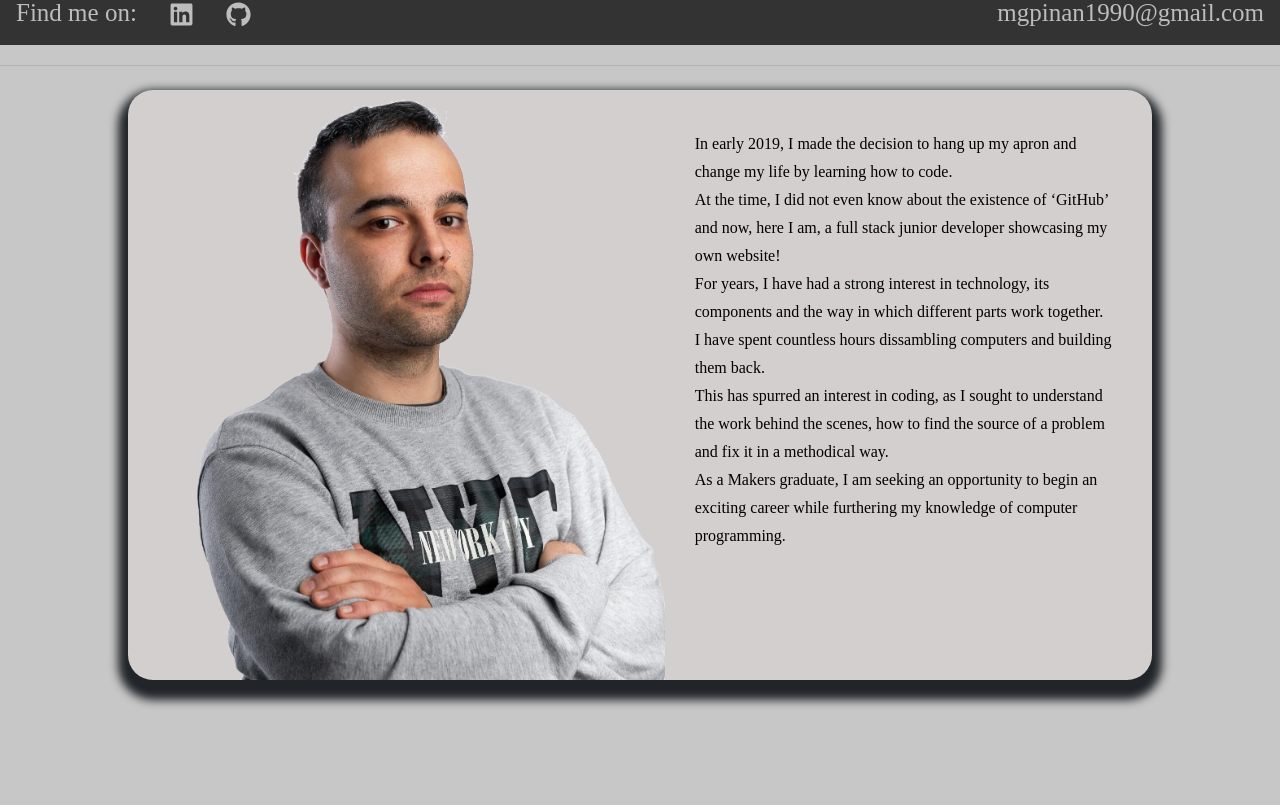
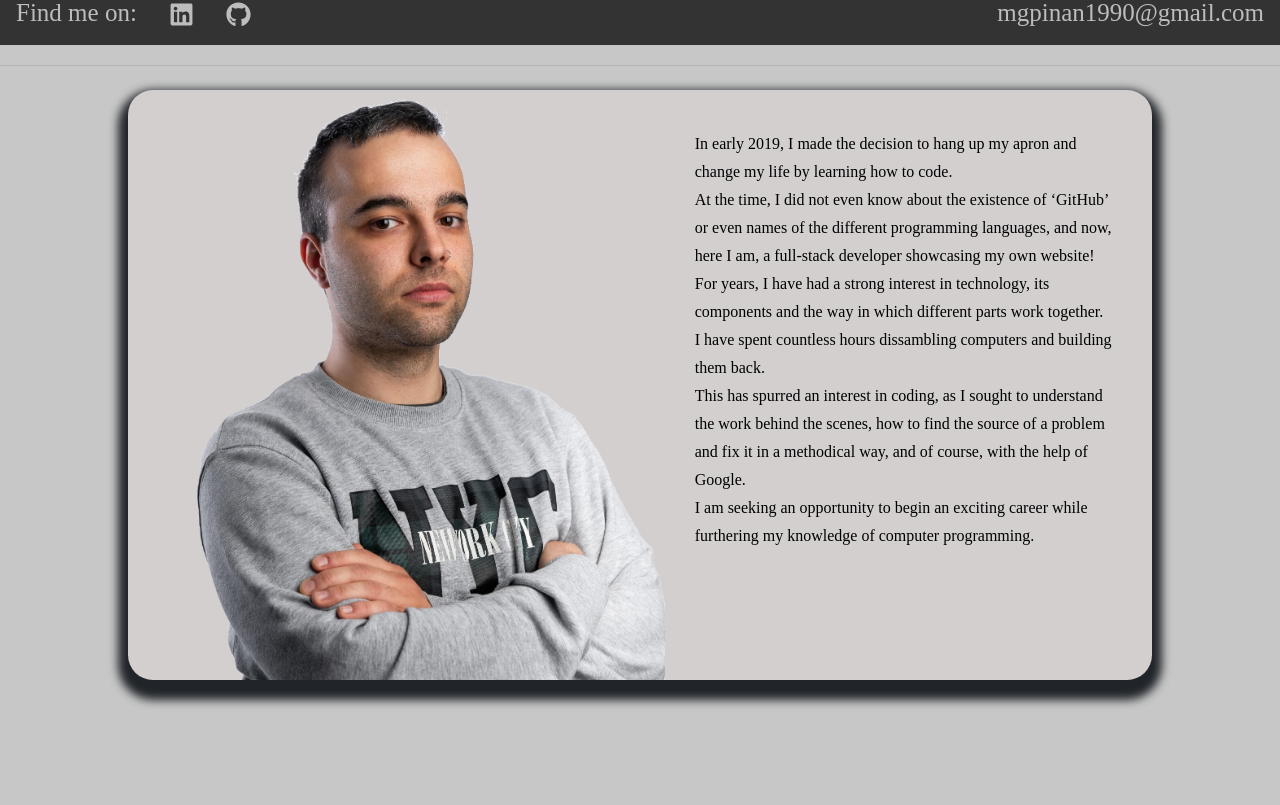
Before and after one commit to Mpinan/Netlify, a React (Create React App) app: page / in a window 1280 px wide. Shown: the part 755-1560 px from the top of the page. Built offline with nearby package versions, Linux system fonts and the light colour scheme.

Commit message:
updated info

```diff
--- a/src/Components/aboutme.jsx
+++ b/src/Components/aboutme.jsx
@@ -6,7 +6,7 @@ const About = () => {
 
     return (
             <div id="aboutme">
-                <div className="aboutme" style={{width:'100%', margin:'auto'}}>
+              <div className="aboutme" style={{width:'100%', margin:'auto'}}>
                 <h1 className="display-5">
                     <br/>
                         About me
@@ -24,8 +24,8 @@ const About = () => {
                             <p>
                                 In early 2019, I made the decision to hang up my apron and change my life by learning how to code.
                             <br/>
-                                At the time, I did not even know about the existence of ‘GitHub’ and now, here I am, a full stack
-                                junior developer showcasing my own website!
+                                At the time, I did not even know about the existence of ‘GitHub’ or even names of the different programming languages, and now, here I am, a full-stack
+                                developer showcasing my own website!
                             <br/>
                                 For years, I have had a strong interest in technology, its components and the way in which different parts work
                                 together.
@@ -33,9 +33,9 @@ const About = () => {
                                 I have spent countless hours dissambling computers and building them back.
                             <br/>
                                 This has spurred an interest in coding, as I sought to understand the work behind the scenes, how to find the
-                                source of a problem and fix it in a methodical way.
+                                source of a problem and fix it in a methodical way, and of course, with the help of Google.
                             <br/>
-                                As a Makers graduate, I am seeking an opportunity to begin an exciting career while furthering my knowledge of
+                                I am seeking an opportunity to begin an exciting career while furthering my knowledge of
                                 computer programming.
                             <br/>
                             </p>
@@ -44,9 +44,8 @@ const About = () => {
 
                         </Row>
                     </div>
-                </div>
-
-                </div>
+              </div>
+            </div>
       );
 };
 
--- a/src/Components/projects.jsx
+++ b/src/Components/projects.jsx
@@ -27,10 +27,7 @@ const Projects = () => {
                       </figcaption>
                     </figure>
                     <p>
-
-                    A humble copy of facebook with posts, albums...
-
-
+                      A humble copy of facebook where you can post, and share with other users. You can also create albums and share your pictures.
                     </p>
                     <a id="boton" href="https://github.com/jaitone/acebook-good-guys">Visit Github Project</a>
                   </li>
@@ -47,7 +44,7 @@ const Projects = () => {
                       </figcaption>
                     </figure>
                     <p>
-                    An app where you can increase or lower the temperature and check the weather in different cities thanks to the weather API
+                      An app where you can increase or lower the temperature, and check the weather in different cities thanks to the weather API.
                     </p>
                     <a id="boton" href="https://github.com/jaitone/Thermostat/blob/master/src/thermostat.js">Visit Github Project</a>
                   </li>
@@ -64,7 +61,9 @@ const Projects = () => {
                       </figcaption>
                     </figure>
                     <p>
-                    A route app that draws a route from point A to B, given an origin and a destination postcodes, using google maps API. Also able to store and use the routes in the future.
+                      A route app that draws a route from point A to B, given an origin and a destination postcodes, using google maps API.
+                      <br/>
+                      Also, you are able to store, name, and use the different routes in the future.
                     </p>
                     <a id="boton" href="https://github.com/jaitone/RouteApp">Visit Github Project</a>
                   </li>
@@ -81,7 +80,7 @@ const Projects = () => {
                       </figcaption>
                     </figure>
                     <p>
-                    A Front-End app, using a given Back-end in RoR, where you can CRUD peeps and create an account.
+                      A Front-End app, using a given Back-end in Ruby on Rails, where you can create an account, and then, Create, Read, Update and Delete peeps.
                     </p>
                     <a id="boton" href="https://github.com/jaitone/Chwetter">Visit Github Project</a>
                   </li>
```
Also changed, not shown: 1 other file (tests, documents, lock files or other folders). Lines whose indentation alone changed are shown as unchanged.
